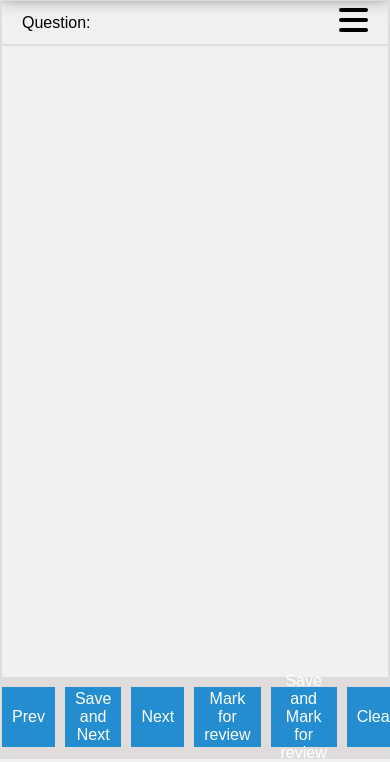
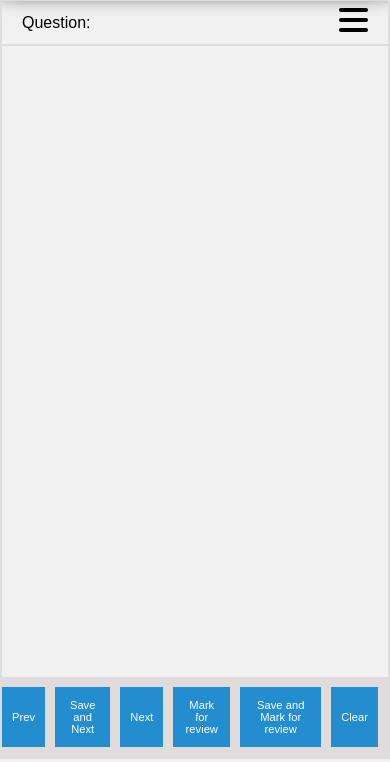
Before and after one commit to dush-t/DVMquizbuilder, a Django app: template base/templates/base/index.html in a window 390 px wide; the page is wider, and only the part inside the window is pictured. Shown: the part 85-847 px from the top of that part. Run offline with Django 3.2, Linux system fonts and the light colour scheme; the template is opened without the code that fills it, so the values that code supplies are empty.

Commit message:
footer-buttons font size updated

```diff
--- a/base/static/css/main.css
+++ b/base/static/css/main.css
@@ -110,7 +110,7 @@
 .footer-buttons {
     height: 100%;
     text-align: center;
-    font-size: 1.2em;
+    font-size: 1em;
     color: #fff;
     align-items: center;
     margin-left: 10px;
@@ -447,7 +447,7 @@
         width: 100%;
         justify-content: space-evenly;
         margin-left: 0;
-        font-size: 1em;
+        font-size: 0.7em;
     }
 
 
```
